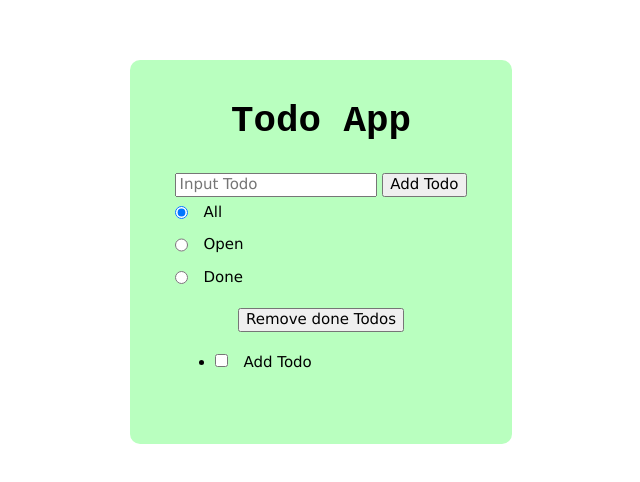
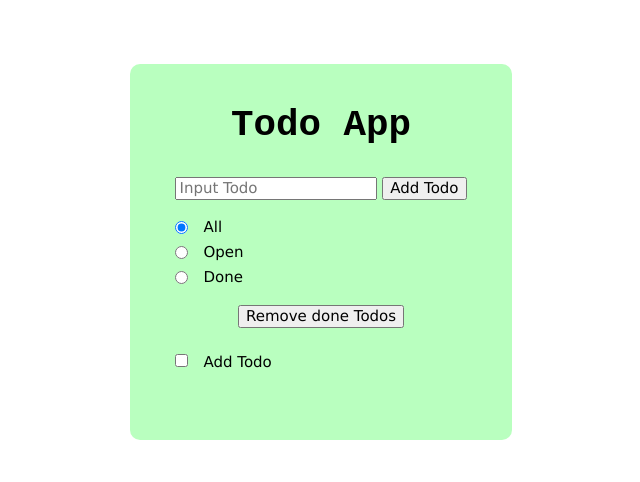
Before and after one commit to wiebken-n/web-app-foundation-tasks, a plain HTML site: page todo-app/index.html in a window 1280 px wide. Shown: the part 148-630 px from the top of the page, without its empty margins (319-959 px from the left). Drawn offline with nearby package versions, Linux system fonts and the light colour scheme.

Commit message:
Feat: some cleaning up of basic design

```diff
--- a/todo-app/style.css
+++ b/todo-app/style.css
@@ -23,6 +23,7 @@ main {
   align-items: center;
   justify-content: center;
 }
+
 .app-container {
   display: flex;
   flex-direction: column;
@@ -49,11 +50,13 @@ h1 {
 .todo-selection-container {
   display: flex;
   flex-direction: column;
+  margin-top: 1rem;
 }
 .all-todos-container,
 .open-todos-container,
 .done-todos-container {
-  margin-block: 0.5rem;
+  margin-block: 0.25rem;
+
   display: flex;
   flex-direction: row;
   gap: 1rem;
@@ -64,6 +67,14 @@ h1 {
   margin-top: 1rem;
 }
 
+ul {
+  padding: 0;
+}
+
+ul > li {
+  list-style: none;
+  margin-block: 0.25rem;
+}
 li > input {
   margin-right: 1rem;
 }
```
